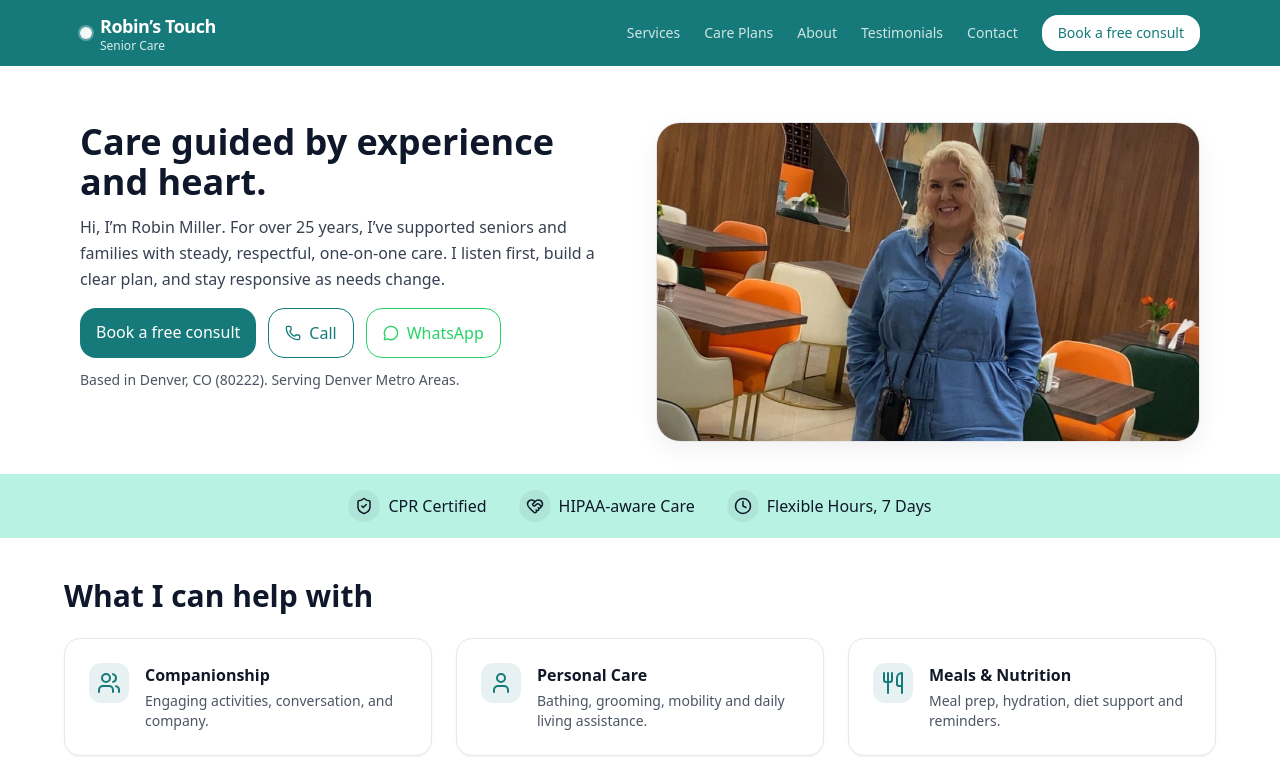
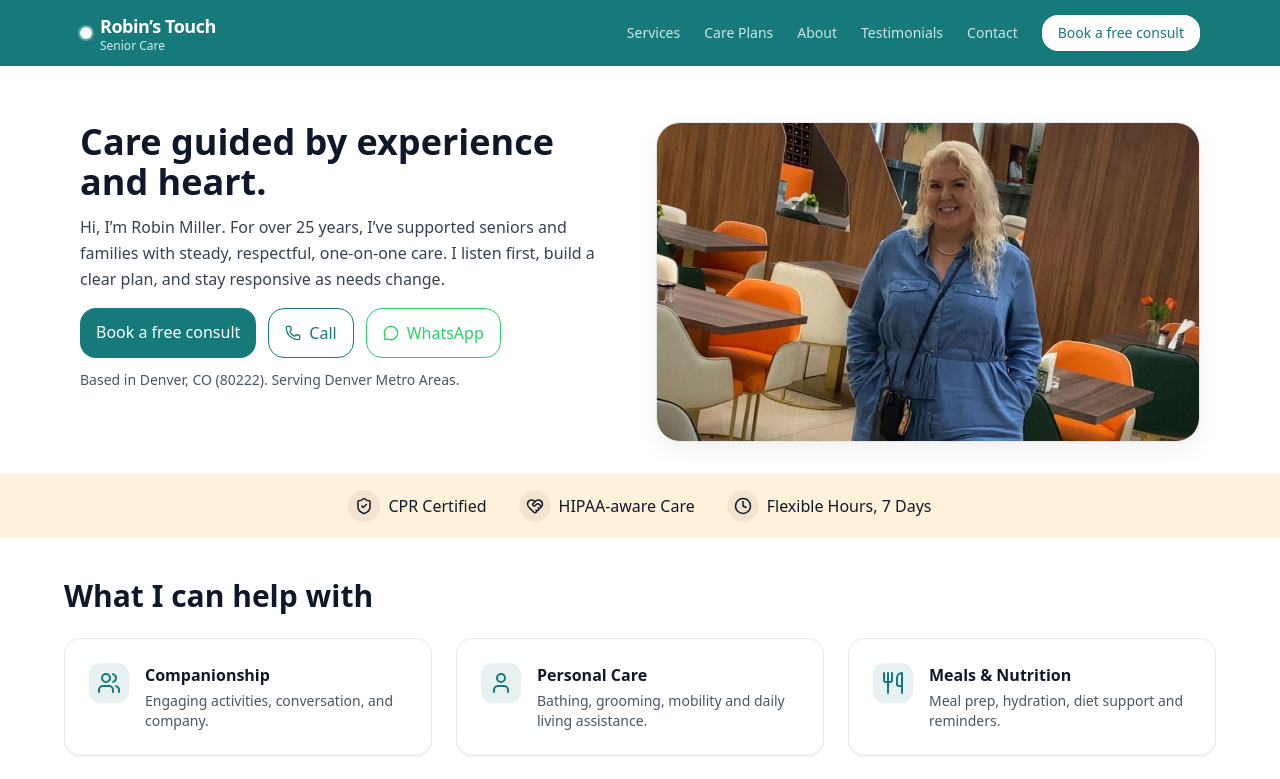
Before and after one commit to ReechardDev/marie-care, a Next.js app: page / in a window 1280 px wide. Shown: the top 779 px of the page. Built offline with nearby package versions, Linux system fonts and the light colour scheme.

Commit message:
TrustBar: copy/spacing tweak (align with cream band)

```diff
--- a/components/TrustBar.jsx
+++ b/components/TrustBar.jsx
@@ -9,7 +9,7 @@ const items = [
 
 export default function TrustBar() {
   return (
-    <section aria-label="Trust badges" className="bg-[#b8f2e3]">
+    <section aria-label="Trust badges" className="bg-[#fff1da]">
       <div className="mx-auto max-w-6xl px-4 py-3 sm:py-4">
         <ul className="flex flex-wrap items-center justify-center gap-4 sm:gap-8">
           {items.map(({ icon: Icon, label }) => (
```
